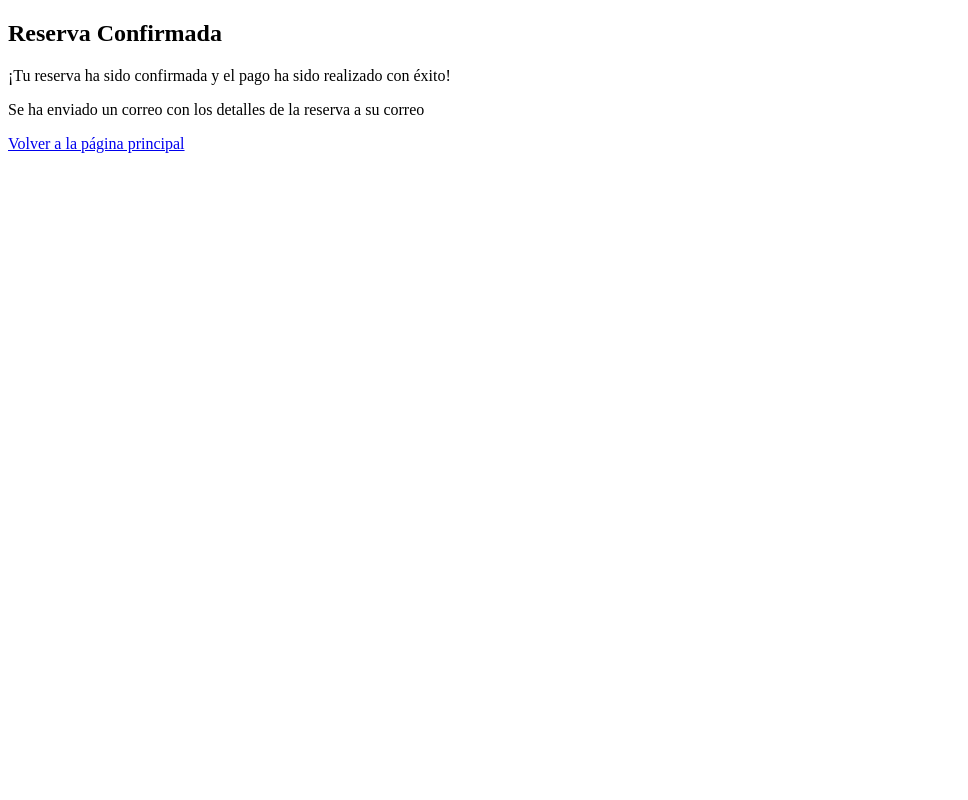
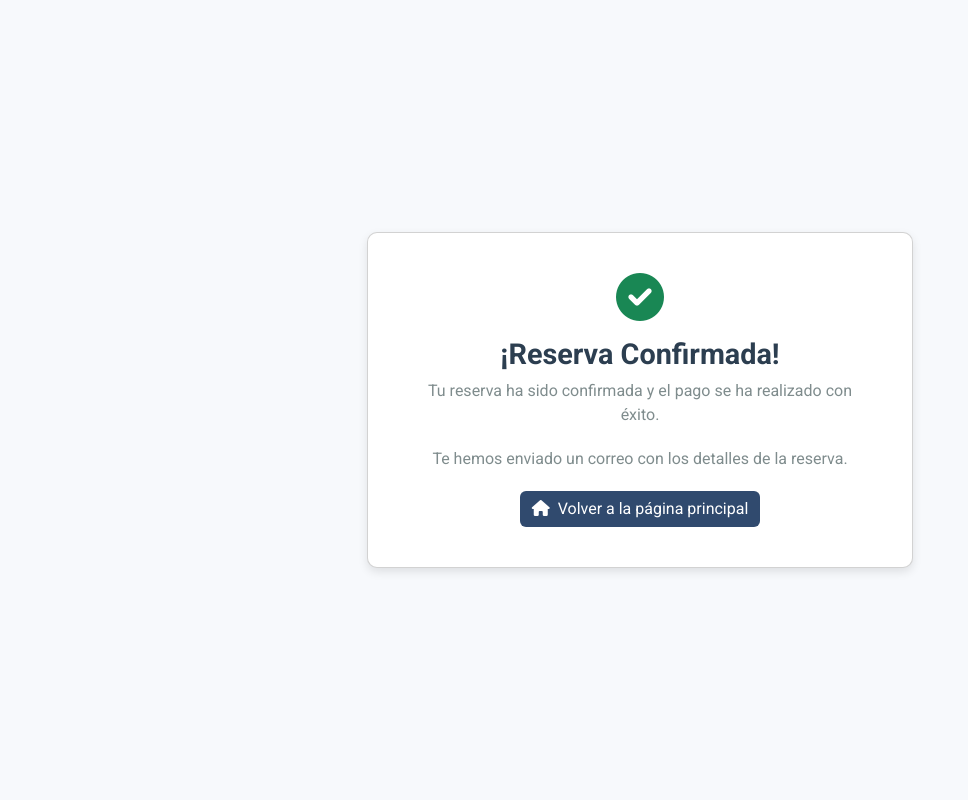
Before and after one commit to angelneria/PAI_4, a Django app: page /pagoRealizado/ in a window 1280 px wide. Shown: the whole page, without its empty margins (0-968 px from the left). Run offline with Django 5.2, Linux system fonts and the light colour scheme.

Commit message:
Cambio en el estilo del pago realizado

```diff
--- a/escapadas_a_tu_medida/alquileres/templates/alquileres/confirmar_reserva.html
+++ b/escapadas_a_tu_medida/alquileres/templates/alquileres/confirmar_reserva.html
@@ -4,11 +4,75 @@
     <meta charset="UTF-8">
     <meta name="viewport" content="width=device-width, initial-scale=1.0">
     <title>Reserva Confirmada</title>
+
+    <!-- Bootstrap CSS -->
+    <link href="https://cdn.jsdelivr.net/npm/bootstrap@5.3.2/dist/css/bootstrap.min.css" rel="stylesheet">
+
+    <!-- Google Fonts -->
+    <link href="https://fonts.googleapis.com/css2?family=Roboto:wght@400;500;700&display=swap" rel="stylesheet">
+
+    <!-- FontAwesome for Icons -->
+    <link href="https://cdnjs.cloudflare.com/ajax/libs/font-awesome/6.0.0-beta3/css/all.min.css" rel="stylesheet">
+
+    <style>
+        body {
+            font-family: 'Roboto', sans-serif;
+            background-color: #f7f9fc;
+            display: flex;
+            flex-direction: column;
+            justify-content: center;
+            align-items: center;
+            height: 100vh;
+            margin: 0;
+        }
+
+        .card {
+            border-radius: 10px;
+            box-shadow: 0 4px 10px rgba(0, 0, 0, 0.1);
+        }
+
+        .card-title {
+            font-size: 1.8rem;
+            font-weight: 600;
+            color: #2c3e50;
+        }
+
+        .card-text {
+            font-size: 1rem;
+            color: #7f8c8d;
+            margin-bottom: 20px;
+        }
+
+        .btn-primary {
+            background-color: #304a6e;
+            border: none;
+        }
+
+        .btn-primary:hover {
+            background-color: #203040;
+        }
+    </style>
 </head>
 <body>
-    <h2>Reserva Confirmada</h2>
-    <p>¡Tu reserva ha sido confirmada y el pago ha sido realizado con éxito!</p>
-    <p>Se ha enviado un correo con los detalles de la reserva a su correo</p>
-    <a href="/">Volver a la página principal</a>
+    <div class="container">
+        <div class="row justify-content-center">
+            <div class="col-md-6">
+                <div class="card text-center p-4">
+                    <div class="card-body">
+                        <i class="fas fa-check-circle fa-3x text-success mb-3"></i>
+                        <h2 class="card-title">¡Reserva Confirmada!</h2>
+                        <p class="card-text">Tu reserva ha sido confirmada y el pago se ha realizado con éxito.</p>
+                        <p class="card-text">Te hemos enviado un correo con los detalles de la reserva.</p>
+                        <a href="/" class="btn btn-primary">
+                            <i class="fas fa-home me-2"></i>Volver a la página principal
+                        </a>
+                    </div>
+                </div>
+            </div>
+        </div>
+    </div>
+
+    <!-- Bootstrap JS -->
+    <script src="https://cdn.jsdelivr.net/npm/bootstrap@5.3.2/dist/js/bootstrap.bundle.min.js"></script>
 </body>
 </html>
```
